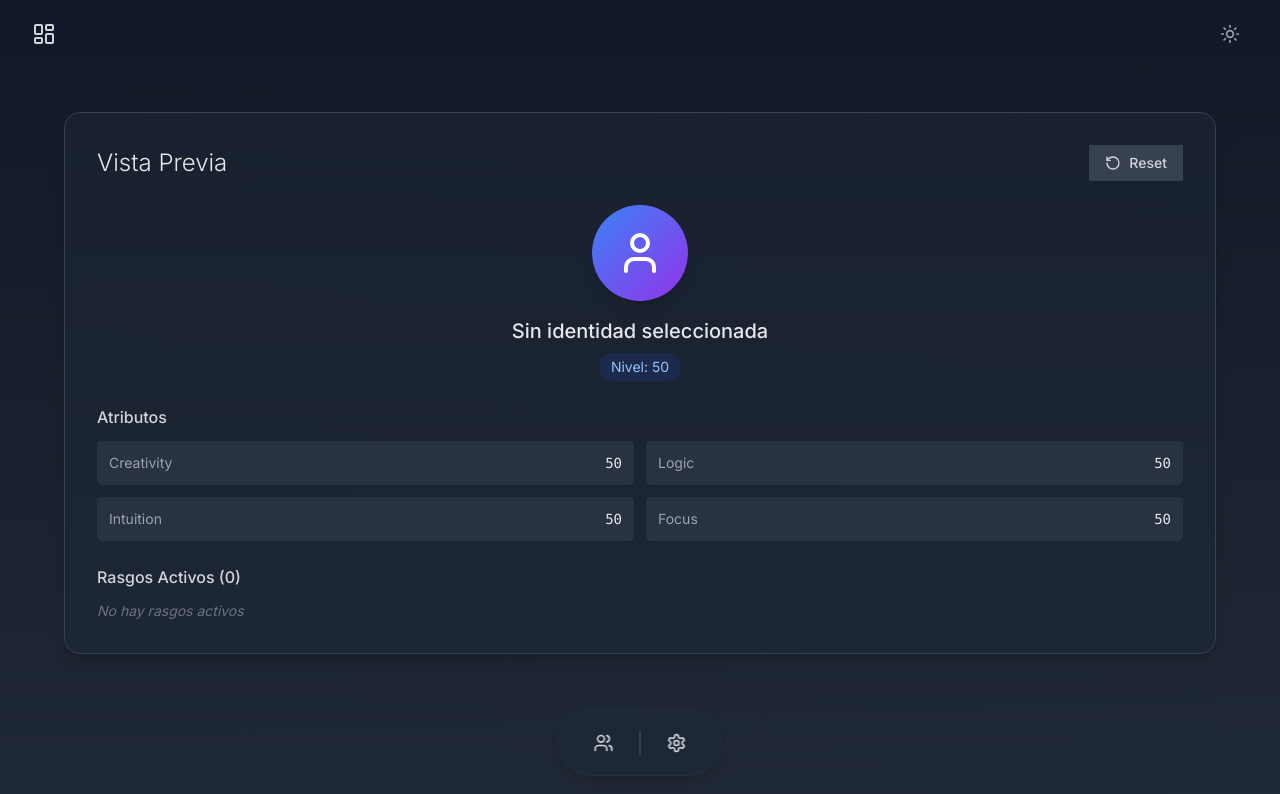
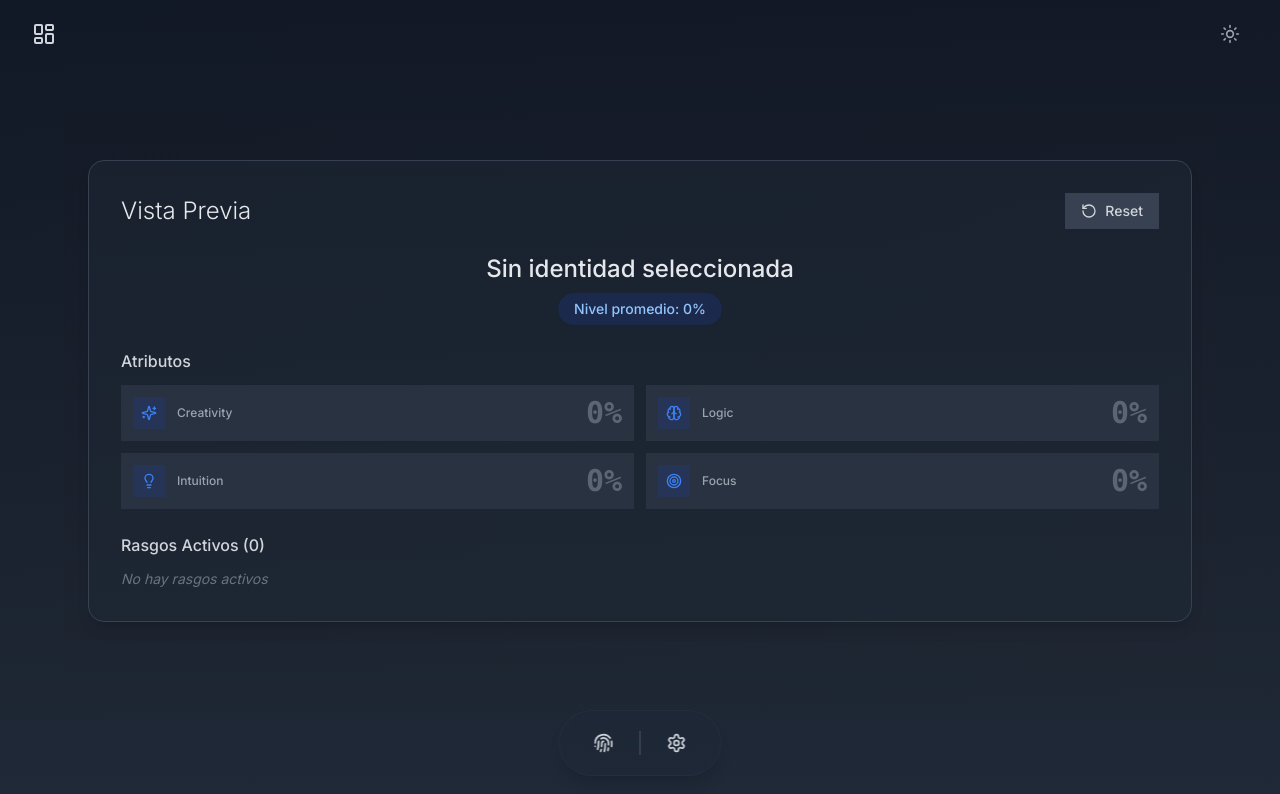
Before and after one commit to GRAMAPHENIA/Innerlab, a Next.js app: page / in a window 1280 px wide. Shown: the top 794 px of the page. Built offline with nearby package versions, Linux system fonts and the light colour scheme.

Commit message:
feat: actualizar íconos y mejorar la interfaz de usuario en componentes de configuración

```diff
--- a/app/page.tsx
+++ b/app/page.tsx
@@ -2,7 +2,7 @@
 import { useState } from 'react';
 import { InnerLab } from "@/components/innerlab"
 import { ThemeToggle } from "@/components/ui/theme-toggle"
-import { Settings, Users, LayoutDashboard } from "lucide-react"
+import { Settings, Fingerprint, LayoutDashboard } from "lucide-react"
 
 // Componente de Modal
 const ConfigModal = ({ isOpen, onClose, children }: { isOpen: boolean; onClose: () => void; children: React.ReactNode }) => {
@@ -10,7 +10,7 @@ const ConfigModal = ({ isOpen, onClose, children }: { isOpen: boolean; onClose:
 
   return (
     <div className="fixed inset-0 bg-black bg-opacity-50 backdrop-blur-xl flex items-center justify-center z-50 p-4">
-      <div className="bg-white dark:bg-gray-800/50 rounded-xl backdrop-blur-xl p-6 max-w-2xl w-full max-h-[80vh] overflow-y-auto">
+      <div className="bg-white dark:bg-gray-800/50 rounded-xl backdrop-blur-xl p-6 max-w-2xl w-full  overflow-y-auto">
         <div className="flex justify-between items-center mb-4">
           <h2 className="text-xl font-bold text-gray-800 dark:text-white">Configuración</h2>
           <button
@@ -36,7 +36,9 @@ export default function HomePage() {
   const [isIdentityOpen, setIsIdentityOpen] = useState(false);
 
   return (
-    <div className="h-screen bg-gradient-to-b from-gray-50 to-white dark:from-gray-900 dark:to-gray-800 overflow-hidden">
+    <div className="h-screen bg-gradient-to-b from-gray-50 to-gray-100 dark:from-gray-900 dark:to-gray-800 transition-colors duration-200">
+      <InnerLab>
+        <div className="flex-col">
           {/* Barra superior */}
           <div className="fixed top-0 left-0 right-0 z-30 flex items-center justify-between px-8 py-4">
             <div className="relative group">
@@ -63,7 +65,7 @@ export default function HomePage() {
                   className="flex items-center justify-center w-10 h-10 rounded-full hover:bg-gray-200/50 dark:hover:bg-gray-700/50 transition-colors"
                   aria-label="Identidad creativa"
                 >
-              <Users className="w-5 h-5 text-gray-700 dark:text-gray-300" />
+                  <Fingerprint className="w-5 h-5 text-gray-700 dark:text-gray-300" />
                 </button>
                 <span className="absolute bottom-full left-1/2 transform -translate-x-1/2 mb-2 px-2 py-1 text-xs font-medium text-white bg-gray-900 rounded-md opacity-0 group-hover:opacity-100 transition-opacity whitespace-nowrap">
                   Identidad
@@ -89,8 +91,8 @@ export default function HomePage() {
             </div>
           </nav>
 
-      <div className="flex flex-col">
-        <div className="flex-1 overflow-y-auto pt-16 pb-24">
+          <div className="flex-1 overflow-y-auto">
+            <div className="pt-16">
               <InnerLab>
                 {/* Configuración en modal */}
                 <ConfigModal isOpen={isConfigOpen} onClose={() => setIsConfigOpen(false)}>
@@ -142,5 +144,7 @@ export default function HomePage() {
             </div>
           </div>
         </div>
+      </InnerLab>
+    </div>
   )
 }
--- a/components/innerlab/innerlab.tsx
+++ b/components/innerlab/innerlab.tsx
@@ -14,7 +14,7 @@ export function InnerLab({ children, className }: InnerLabProps) {
     <InnerLabProvider>
       <div
         className={clsx(
-          "min-h-screen w-full",
+          "w-full",
           "bg-gradient-to-br from-zinc-50 to-zinc-100",
           "dark:from-zinc-900/10 dark:to-zinc-800/10",
           "transition-colors duration-300",
--- a/components/innerlab/preview.tsx
+++ b/components/innerlab/preview.tsx
@@ -1,18 +1,38 @@
-"use client"
+"use client";
 
-import { useInnerLab } from "@/context/innerlab-context"
-import { clsx } from "clsx"
-import { User, RotateCcw } from "lucide-react"
+import { useInnerLab } from "@/context/innerlab-context";
+import { clsx } from "clsx";
+import {
+  Fingerprint,
+  RotateCcw,
+  Sparkles,
+  Brain,
+  Lightbulb,
+  Target,
+} from "lucide-react";
+import { PersonalityShape } from "./personality-shape";
+
+// Función para obtener el color basado en el porcentaje
+const getColorClass = (value: number) => {
+  if (value <= 20) return "text-gray-400 dark:text-gray-500";
+  if (value <= 40) return "text-blue-400 dark:text-blue-500";
+  if (value <= 60) return "text-blue-500 dark:text-blue-400";
+  if (value <= 80) return "text-blue-600 dark:text-blue-300";
+  return "text-blue-700 dark:text-blue-200";
+};
 
 export function Preview() {
-  const { selectedIdentity, attributes, traits, reset } = useInnerLab()
+  const { selectedIdentity, attributes, traits, reset } = useInnerLab();
 
   // Calcular puntuación total basada en atributos
-  const totalScore = Object.values(attributes).reduce((sum, value) => sum + value, 0)
-  const averageScore = totalScore / Object.keys(attributes).length
+  const totalScore = Object.values(attributes).reduce(
+    (sum, value) => sum + value,
+    0
+  );
+  const averageScore = totalScore / Object.keys(attributes).length;
 
   // Contar traits activos
-  const activeTraits = Object.entries(traits).filter(([_, enabled]) => enabled)
+  const activeTraits = Object.entries(traits).filter(([_, enabled]) => enabled);
 
   return (
     <div
@@ -20,11 +40,18 @@ export function Preview() {
         "p-8 rounded-2xl",
         "bg-white dark:bg-gray-800/50",
         "border border-gray-200 dark:border-gray-700",
-        "shadow-lg",
+        "shadow-lg"
       )}
     >
       <div className="flex items-center justify-between mb-6">
-        <h2 className={clsx("text-2xl font-light", "text-gray-800 dark:text-gray-200")}>Vista Previa</h2>
+        <h2
+          className={clsx(
+            "text-2xl font-light",
+            "text-gray-800 dark:text-gray-200"
+          )}
+        >
+          Vista Previa
+        </h2>
 
         <button
           onClick={reset}
@@ -34,7 +61,7 @@ export function Preview() {
             "bg-gray-100 dark:bg-gray-700",
             "text-gray-700 dark:text-gray-300",
             "hover:bg-gray-200 dark:hover:bg-gray-600",
-            "transition-colors duration-200 rounded-[5px]",
+            "transition-colors duration-200 rounded-[5px]"
           )}
         >
           <RotateCcw className="w-4 h-4" />
@@ -43,53 +70,106 @@ export function Preview() {
       </div>
 
       <div className="space-y-6">
-        {/* Avatar y identidad */}
+        {/* Título y nivel */}
         <div className="text-center">
+          <h3
+            className={clsx(
+              "text-2xl font-medium mb-2",
+              "text-gray-800 dark:text-gray-200"
+            )}
+          >
+            {selectedIdentity ? (
+              <span className="capitalize">{selectedIdentity}</span>
+            ) : (
+              "Sin identidad seleccionada"
+            )}
+          </h3>
           <div
             className={clsx(
-              "w-24 h-24 mx-auto mb-4 rounded-full",
-              "bg-gradient-to-br from-blue-500 to-purple-600",
-              "flex items-center justify-center",
-              "shadow-lg",
+              "inline-flex items-center px-4 py-1.5 rounded-full text-sm font-medium",
+              "bg-blue-100 dark:bg-blue-900/30",
+              "text-blue-700 dark:text-blue-300",
+              "shadow-sm"
             )}
           >
-            <User className="w-12 h-12 text-white" />
-          </div>
-
-          <h3 className={clsx("text-xl font-medium mb-2", "text-gray-800 dark:text-gray-200")}>
-            {selectedIdentity ? <span className="capitalize">{selectedIdentity}</span> : "Sin identidad seleccionada"}
-          </h3>
-
-          <div
-            className={clsx(
-              "inline-flex items-center px-3 py-1 rounded-full text-sm",
-              "bg-blue-100 dark:bg-blue-900/30",
-              "text-blue-700 dark:text-blue-300",
-            )}
-          >
-            Nivel: {Math.round(averageScore)}
+            Nivel promedio: {Math.round(averageScore)}%
           </div>
         </div>
 
         {/* Atributos */}
         <div>
-          <h4 className={clsx("font-medium mb-3", "text-gray-700 dark:text-gray-300")}>Atributos</h4>
+          <h4
+            className={clsx(
+              "font-medium mb-3",
+              "text-gray-700 dark:text-gray-300"
+            )}
+          >
+            Atributos
+          </h4>
           <div className="grid grid-cols-2 gap-3">
-            {Object.entries(attributes).map(([name, value]) => (
-              <div
-                key={name}
-                className={clsx("flex justify-between items-center p-3 rounded-[5px]", "bg-gray-50 dark:bg-gray-700/50")}
-              >
-                <span className={clsx("text-sm capitalize", "text-gray-600 dark:text-gray-400")}>{name}</span>
-                <span className={clsx("font-mono text-sm", "text-gray-800 dark:text-gray-200")}>{value}</span>
-              </div>
-            ))}
+            {Object.entries(attributes).map(([name, value]) => {
+              // Mapeo de atributos a iconos
+              const attributeIcons = {
+                creativity: Sparkles,
+                logic: Brain,
+                intuition: Lightbulb,
+                focus: Target,
+              };
+
+              const Icon =
+                attributeIcons[name as keyof typeof attributeIcons] || Sparkles;
+
+              return (
+                <div
+                  key={name}
+                  className={clsx(
+                    "flex items-center p-3 rounded-lg",
+                    "bg-gray-50 dark:bg-gray-700/50"
+                  )}
+                >
+                  <div className="flex items-center justify-center w-8 h-8 mr-3 rounded-lg bg-blue-50 dark:bg-blue-900/30 text-blue-500">
+                    <Icon className="w-4 h-4" />
+                  </div>
+                  <div className="flex-1 flex items-center justify-between">
+                    <div>
+                      <div
+                        className={clsx(
+                          "text-xs font-medium capitalize",
+                          "text-gray-600 dark:text-gray-400"
+                        )}
+                      >
+                        {name}
+                      </div>
+                    </div>
+                    <span
+                      className={clsx(
+                        "text-3xl font-bold font-mono transition-colors duration-300 leading-none",
+                        getColorClass(value)
+                      )}
+                      style={{
+                        textShadow: `0 0 8px rgba(59, 130, 246, ${
+                          value / 200
+                        })`,
+                        opacity: 0.8 + value / 200,
+                      }}
+                    >
+                      {value}%
+                    </span>
+                  </div>
+                </div>
+              );
+            })}
           </div>
         </div>
 
         {/* Traits activos */}
         <div>
-          <h4 className={clsx("font-medium mb-3", "text-gray-700 dark:text-gray-300")}>
+          <h4
+            className={clsx(
+              "font-medium mb-3",
+              "text-gray-700 dark:text-gray-300"
+            )}
+          >
             Rasgos Activos ({activeTraits.length})
           </h4>
           {activeTraits.length > 0 ? (
@@ -101,7 +181,7 @@ export function Preview() {
                     "px-3 py-1 rounded-full text-sm",
                     "bg-green-100 dark:bg-green-900/30",
                     "text-green-700 dark:text-green-300",
-                    "capitalize",
+                    "capitalize"
                   )}
                 >
                   {name}
@@ -109,10 +189,17 @@ export function Preview() {
               ))}
             </div>
           ) : (
-            <p className={clsx("text-sm italic", "text-gray-500 dark:text-gray-500")}>No hay rasgos activos</p>
+            <p
+              className={clsx(
+                "text-sm italic",
+                "text-gray-500 dark:text-gray-500"
+              )}
+            >
+              No hay rasgos activos
+            </p>
           )}
         </div>
       </div>
     </div>
-  )
+  );
 }
--- a/components/innerlab/slider.tsx
+++ b/components/innerlab/slider.tsx
@@ -2,6 +2,15 @@
 
 import { useInnerLab } from "@/context/innerlab-context"
 import { clsx } from "clsx"
+import { Sparkles, Brain, Lightbulb, Target } from "lucide-react"
+
+// Mapeo de atributos a iconos
+const attributeIcons = {
+  creativity: Sparkles,
+  logic: Brain,
+  intuition: Lightbulb,
+  focus: Target
+} as const
 
 interface SliderProps {
   name: string
@@ -14,10 +23,16 @@ export function Slider({ name, label, min = 0, max = 100 }: SliderProps) {
   const { attributes, updateAttribute } = useInnerLab()
   const value = attributes[name] || 0
 
+  // Obtener el ícono correspondiente al atributo
+  const Icon = attributeIcons[name as keyof typeof attributeIcons] || Sparkles;
+
   return (
     <div className="p-4 rounded-xl bg-white dark:bg-gray-800/50 border border-gray-200 dark:border-gray-700">
       <div className="flex items-center justify-between mb-3">
-        <span className={clsx("font-medium capitalize", "text-gray-800 dark:text-gray-200")}>{label || name}</span>
+        <div className="flex items-center gap-2">
+          <Icon className="w-5 h-5 text-blue-500" />
+          <span className={clsx("font-medium capitalize", "text-gray-800 dark:text-gray-200")}>{label || name}</span>
+        </div>
         <span className={clsx("text-sm font-mono", "text-gray-600 dark:text-gray-400")}>{value}</span>
       </div>
 
--- a/components/innerlab/toggle.tsx
+++ b/components/innerlab/toggle.tsx
@@ -2,6 +2,15 @@
 
 import { useInnerLab } from "@/context/innerlab-context"
 import { clsx } from "clsx"
+import { BarChart, Zap, Users, User } from "lucide-react"
+
+// Mapeo de rasgos a iconos
+const traitIcons = {
+  analytical: BarChart,
+  innovative: Zap,
+  collaborative: Users,
+  independent: User
+} as const
 
 interface ToggleProps {
   name: string
@@ -12,9 +21,15 @@ export function Toggle({ name, label }: ToggleProps) {
   const { traits, toggleTrait } = useInnerLab()
   const isEnabled = traits[name] || false
 
+  // Obtener el ícono correspondiente al rasgo
+  const Icon = traitIcons[name as keyof typeof traitIcons] || Users;
+
   return (
     <div className="flex items-center justify-between p-4 rounded-xl bg-white dark:bg-gray-800/50 border border-gray-200 dark:border-gray-700">
-      <span className={clsx("font-medium capitalize", "text-gray-800 dark:text-gray-200")}>{label || name}</span>
+      <div className="flex items-center gap-2">
+        <Icon className="w-5 h-5 text-blue-500" />
+        <span className={clsx("font-medium capitalize", "text-gray-800 dark:text-gray-200")}>{label || name}</span>
+      </div>
 
       <button
         onClick={() => toggleTrait(name)}
--- a/context/innerlab-context.tsx
+++ b/context/innerlab-context.tsx
@@ -8,10 +8,10 @@ const InnerLabContext = createContext<InnerLabContextType | undefined>(undefined
 const initialState: InnerLabState = {
   selectedIdentity: null,
   attributes: {
-    creativity: 50,
-    logic: 50,
-    intuition: 50,
-    focus: 50,
+    creativity: 0,
+    logic: 0,
+    intuition: 0,
+    focus: 0,
   },
   traits: {
     analytical: false,
```
Lines whose indentation alone changed are shown as unchanged.
